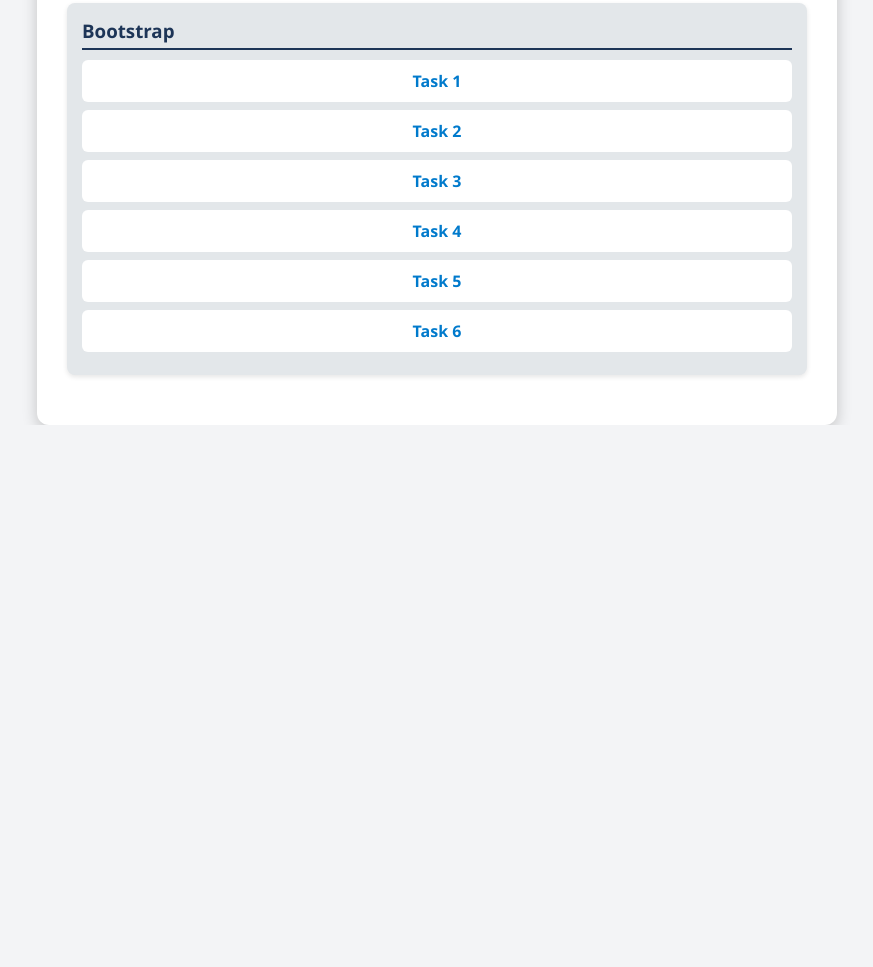
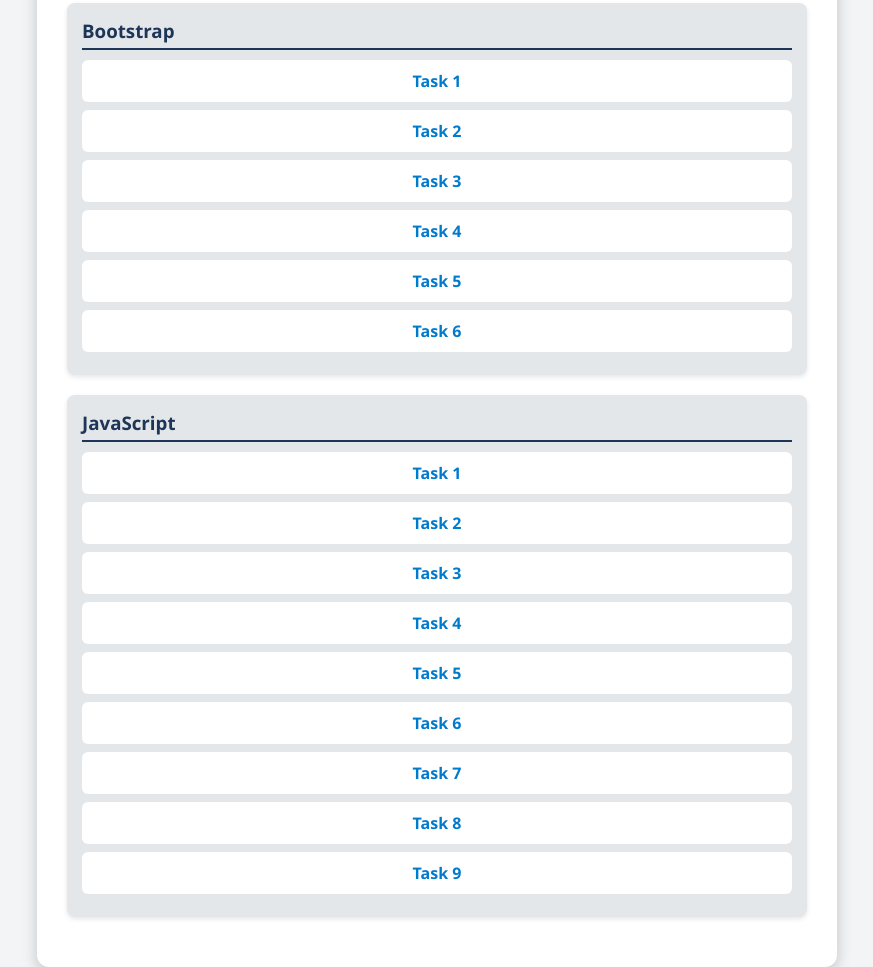
Before and after one commit to Amrita04N/VIT_assignment_22BCE10142, a plain HTML site: page index.html in a window 1280 px wide. Shown: the part 1000-1967 px from the top of the page, without its empty margins (203-1076 px from the left). Before the commit the page ends 1425 px from the top, so only its background shows below. Drawn offline with Linux system fonts and the light colour scheme.

Commit message:
Update index.html

```diff
--- a/index.html
+++ b/index.html
@@ -120,7 +120,8 @@
                 <li><a href="./CSS-Tasks/css-task7.html" target="_blank">Task 7</a></li>
             </ul>
         </div>
-		<div class="task-section">
+
+        <div class="task-section">
             <h3>Bootstrap</h3>
             <ul class="task-list">
                 <li><a href="./Bootstrap-Tasks/bs-task1.html" target="_blank">Task 1</a></li>
@@ -131,6 +132,22 @@
                 <li><a href="./Bootstrap-Tasks/bs-task6.html" target="_blank">Task 6</a></li>
             </ul>
         </div>
+
+
+        <div class="task-section">
+            <h3>JavaScript</h3>
+            <ul class="task-list">
+                <li><a href="./Javascript/task1.html" target="_blank">Task 1</a></li>
+                <li><a href="./Javascript/task2.html" target="_blank">Task 2</a></li>
+                <li><a href="./Javascript/task3.html" target="_blank">Task 3</a></li>
+                <li><a href="./Javascript/task4.html" target="_blank">Task 4</a></li>
+                <li><a href="./Javascript/task5.html" target="_blank">Task 5</a></li>
+                <li><a href="./Javascript/task6.html" target="_blank">Task 6</a></li>
+                <li><a href="./Javascript/task7.html" target="_blank">Task 7</a></li>
+                <li><a href="./Javascript/task8.html" target="_blank">Task 8</a></li>
+                <li><a href="./Javascript/task9.html" target="_blank">Task 9</a></li>
+            </ul>
+        </div>
     </div>
 </body>
 </html>
```
